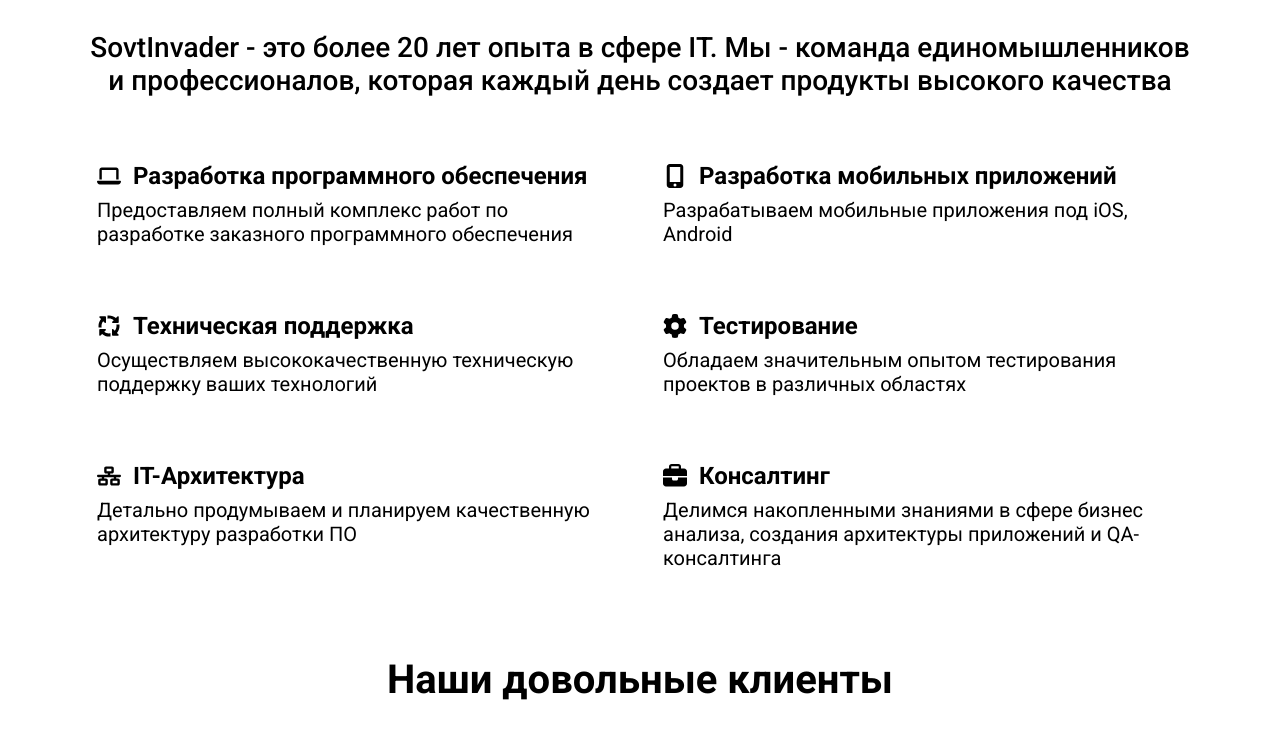
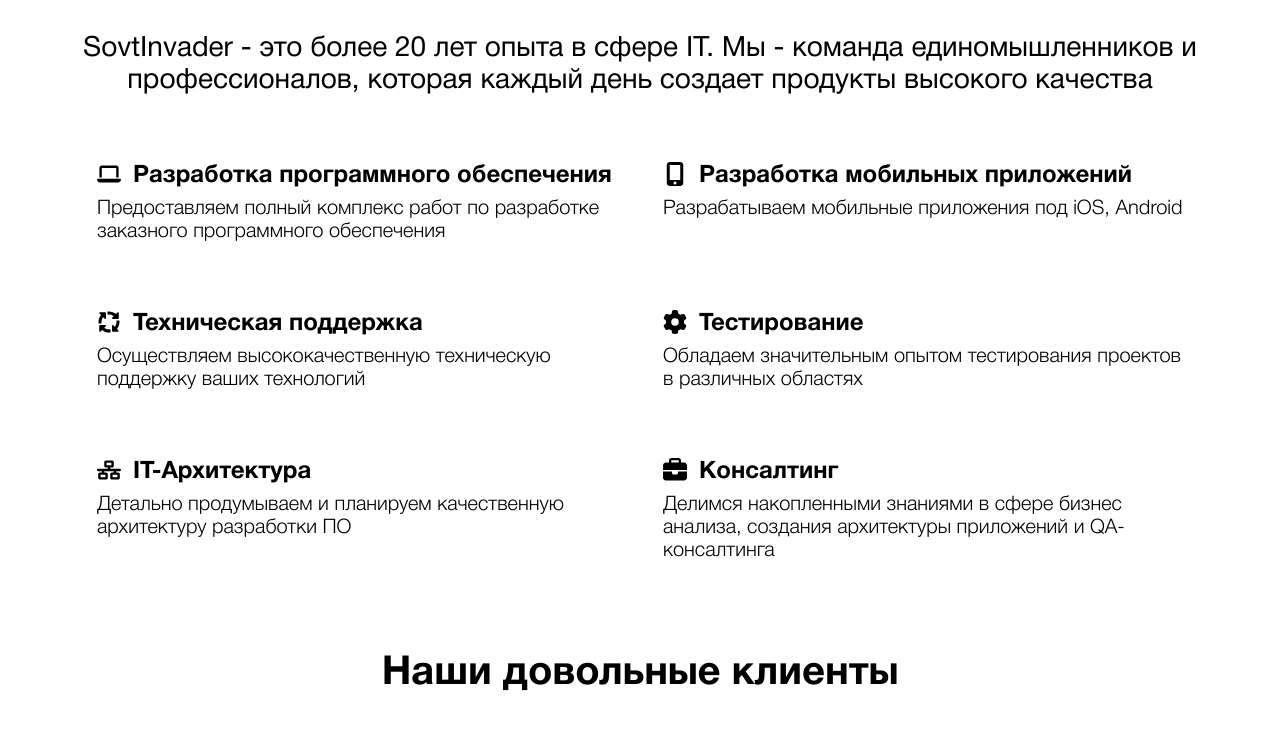
Before and after one commit to oscarishe/softinvader, a plain HTML site: page index.html in a window 1280 px wide. Shown: the part 233-971 px from the top of the page. Drawn offline with nearby package versions, Linux system fonts and the light colour scheme.

Commit message:
update files

```diff
--- a/style/style.css
+++ b/style/style.css
@@ -68,7 +68,7 @@ body {
 }
 
 body {
-    font-family: 'Roboto', sans-serif;
+    font-family: 'helveticaneue', sans-serif;
 }
 
 
```
